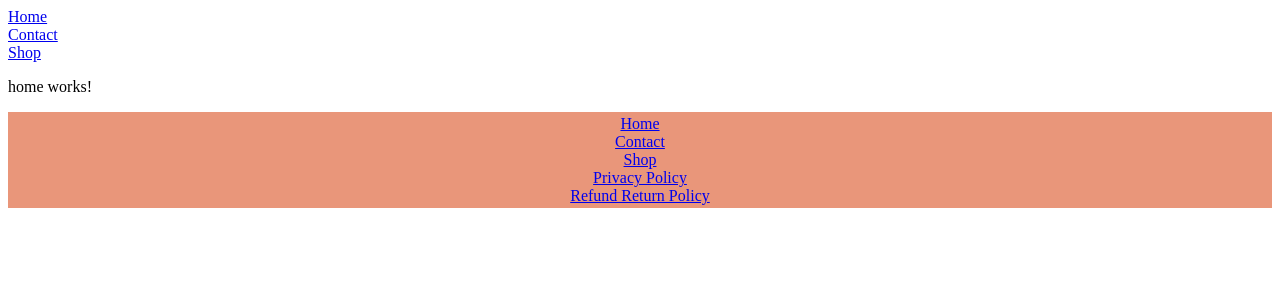
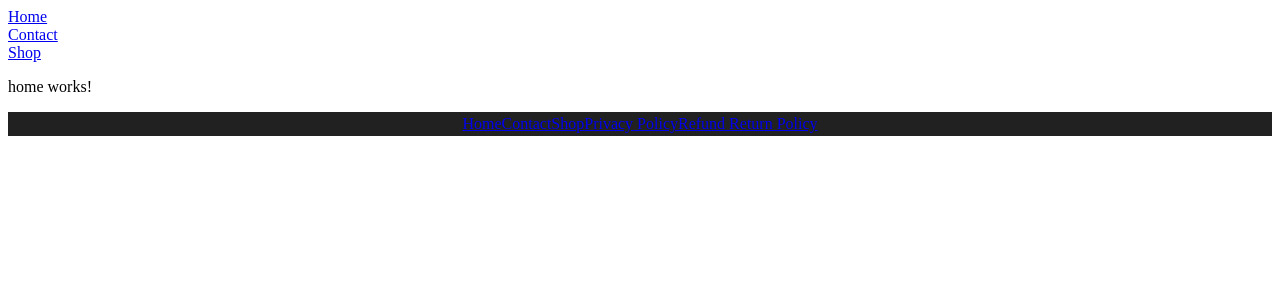
Before and after one commit to ExoMovement/website, an Angular app: page / in a window 1280 px wide. Shown: the top 300 px of the page. Built offline with nearby package versions, Linux system fonts and the light colour scheme.

Commit message:
Adjusting footer text/background color

```diff
--- a/src/app/footer/footer.component.css
+++ b/src/app/footer/footer.component.css
@@ -1,6 +1,6 @@
 footer {
   text-align: center;
   padding: 3px;
-  background-color: DarkSalmon;
+  background-color: #212121;
   color: white;
 }
```
Also changed, not shown: src/app/footer/footer.component.html (+4 -4 lines).
